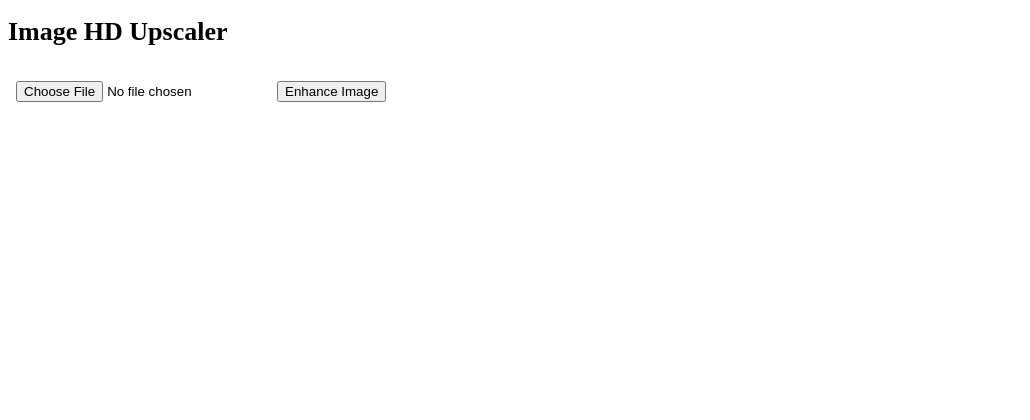
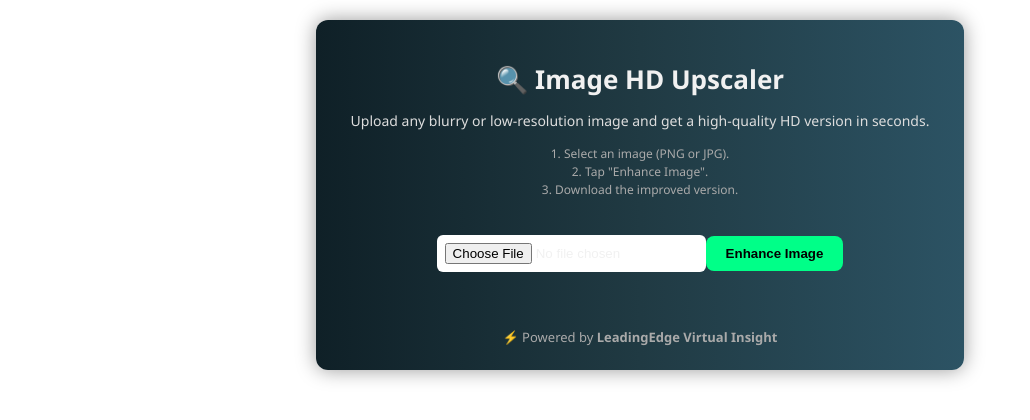
Before and after one commit to Nozel-silva/Image-upscale, a React (Create React App) app: page / in a window 1280 px wide. Shown: the top 420 px of the page, without its empty margins (0-1030 px from the left). Built offline with nearby package versions, Linux system fonts and the light colour scheme; the HTML template or start-up script is replaced by a standard one.

Commit message:
Update App.js

```diff
--- a/src/App.js
+++ b/src/App.js
@@ -1,7 +1,7 @@
 // ImageUpscaler.jsx
-import './App.css';
 import React, { useState } from "react";
 import axios from "axios";
+import './App.css';
 
 export default function ImageUpscaler() {
   const [file, setFile] = useState(null);
@@ -39,30 +39,43 @@ export default function ImageUpscaler() {
   };
 
   return (
-    <div className="p-6 max-w-xl mx-auto text-center space-y-6">
-      <h1 className="text-3xl font-bold">Image HD Upscaler</h1>
+    <div className="container">
+      <h1>🔍 Image HD Upscaler</h1>
+      <p className="subtitle">Upload any blurry or low-resolution image and get a high-quality HD version in seconds.</p>
+      <p className="instructions">1. Select an image (PNG or JPG).<br />2. Tap "Enhance Image".<br />3. Download the improved version.</p>
       <input type="file" accept="image/*" onChange={handleFileChange} />
-      {preview && <img src={preview} alt="preview" className="max-w-full mx-auto mt-4 rounded-lg" />}
+
+      {preview && (
+        <img
+          src={preview}
+          alt="Preview"
+          className="image-box"
+        />
+      )}
+
       <button
-        className="mt-4 bg-green-600 text-white px-4 py-2 rounded hover:bg-green-700"
+        className="enhance-btn"
         onClick={handleUpload}
         disabled={loading}
       >
         {loading ? "Enhancing..." : "Enhance Image"}
       </button>
+
       {outputUrl && (
         <div>
-          <h2 className="text-xl mt-6">HD Result:</h2>
-          <img src={outputUrl} alt="Enhanced" className="max-w-full mt-2 rounded-lg" />
+          <h2 className="result-title">🔧 Enhanced Result:</h2>
+          <img src={outputUrl} alt="Enhanced" className="image-box" />
           <a
             href={outputUrl}
             download
-            className="mt-4 inline-block bg-blue-500 text-white px-4 py-2 rounded hover:bg-blue-600"
+            className="download-btn"
           >
-            Download HD
+            ⬇ Download HD Image
           </a>
         </div>
       )}
+
+      <footer className="footer">⚡ Powered by <strong>LeadingEdge Virtual Insight</strong></footer>
     </div>
   );
-    }
+       }
```
